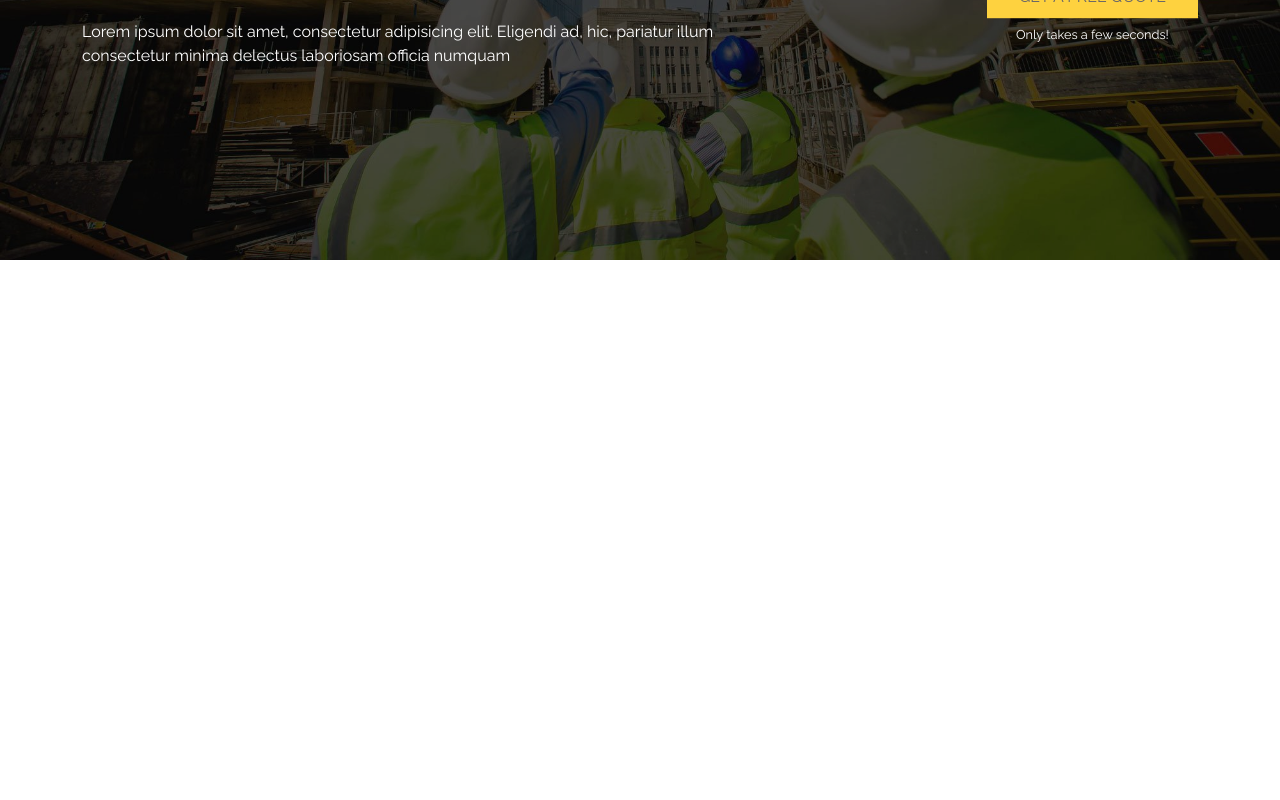
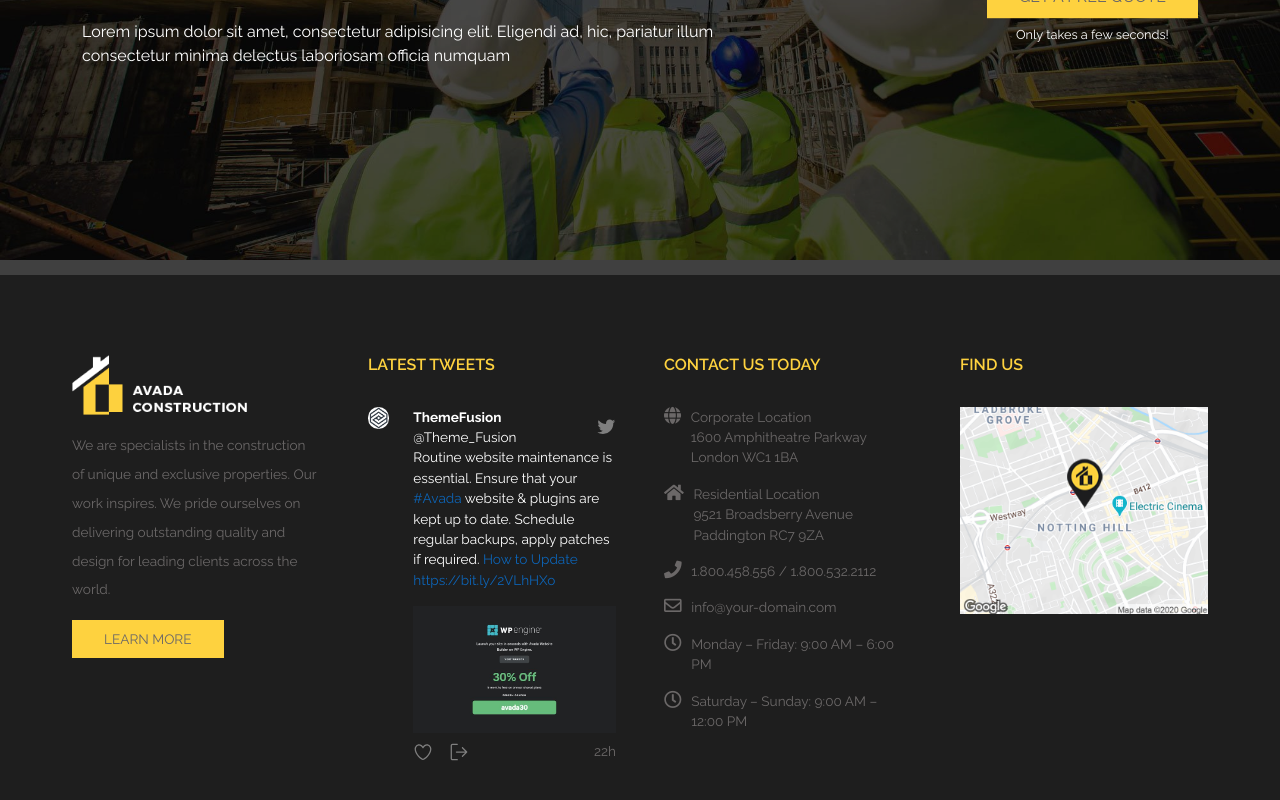
Before and after one commit to cochy98/proj-html-vuejs, a Vue app: page / in a window 1280 px wide. Shown: the part 6140-6940 px from the top of the page. Before the commit the page ends 6400 px from the top, so only its background shows below. Built offline with nearby package versions, Linux system fonts and the light colour scheme.

Commit message:
Complete 'section#footer-nav'

```diff
--- a/src/assets/scss/_variables.scss
+++ b/src/assets/scss/_variables.scss
@@ -1,4 +1,4 @@
-/* Colore per bg button primari, titoli e footer-top */
+/* Colore per bg button primari, titoli */
 //$primary-color: #1e1e1e;
 $primary-color: #31312f;
 
--- a/src/components/Footer.vue
+++ b/src/components/Footer.vue
@@ -73,10 +73,132 @@
           <button class="my-btn my-btn-yellow">Get a free quote</button>
           <p>Only takes a few seconds!</p>
         </div>
-        <!--  -->
       </div>
     </section>
-    <section id="footer-nav"></section>
+    <section id="footer-nav">
+      <div class="max-hr"></div>
+      <div class="container-fluid">
+        <div class="row gx-5">
+          <div class="col-info col-12 col-md-5 col-lg-3">
+            <img
+              src="../assets/images/footer-logo.png"
+              alt="Avada Logo"
+              class="footer-logo"
+            />
+            <p>
+              We are specialists in the construction of unique and exclusive
+              properties. Our work inspires. We pride ourselves on delivering
+              outstanding quality and design for leading clients across the
+              world.
+            </p>
+            <button class="my-btn my-btn-yellow">Learn more</button>
+          </div>
+          <div class="col-latest-tweets col-12 col-md-5 col-lg-3">
+            <h6>Latest Tweets</h6>
+            <div class="row">
+              <div class="col-2">
+                <img
+                  src="../assets/images/3a74ce3d0532b7773b174c45ca3bd05a_bigger.png"
+                  alt="fusion logo"
+                  class="img-fluid rounded-pill"
+                />
+              </div>
+              <div
+                class="col-10 d-flex justify-content-between align-items-center"
+              >
+                <div>
+                  <p class="fw-bold m-0">ThemeFusion</p>
+                  <p class="m-0">@Theme_Fusion</p>
+                </div>
+                <img
+                  src="../assets/images/image (1).svg"
+                  alt="Twitter Icon"
+                  class="social-icon"
+                />
+              </div>
+              <div class="offset-2 col-10">
+                <p>
+                  Routine website maintenance is essential. Ensure that your
+                  <span>#Avada</span> website & plugins are kept up to date.
+                  Schedule regular backups, apply patches if required.
+                  <span>How to Update https://bit.ly/2VLhHXo</span>
+                </p>
+                <img
+                  src="../assets/images/En2TRxLW4AEiWUN.jpeg"
+                  alt="Promo Image"
+                  class="img-fluid"
+                />
+                <div class="row py-2">
+                  <div
+                    class="
+                      col-12
+                      d-flex
+                      justify-content-between
+                      align-items-center
+                    "
+                  >
+                    <div>
+                      <img
+                        src="../assets/images/image (2).svg"
+                        alt="Hearts Icon"
+                        class="social-icon me-3"
+                      />
+                      <img
+                        src="../assets/images/image (3).svg"
+                        alt="Exit Icon"
+                        class="social-icon"
+                      />
+                    </div>
+                    <p class="m-0 promo-span">22h</p>
+                  </div>
+                </div>
+              </div>
+            </div>
+          </div>
+          <div class="col-contacts col-12 col-md-5 col-lg-3">
+            <h6>Contact us today</h6>
+            <ul>
+              <li>
+                <i class="fas fa-globe"></i>
+                <div>
+                  <p>Corporate Location</p>
+                  <p>1600 Amphitheatre Parkway</p>
+                  <p>London WC1 1BA</p>
+                </div>
+              </li>
+              <li>
+                <i class="fas fa-home"></i>
+                <div>
+                  <p>Residential Location</p>
+                  <p>9521 Broadsberry Avenue</p>
+                  <p>Paddington RC7 9ZA</p>
+                </div>
+              </li>
+              <li>
+                <i class="fas fa-phone"></i>
+                <p>1.800.458.556 / 1.800.532.2112</p>
+              </li>
+              <li>
+                <i class="far fa-envelope"></i>
+                <p>info@your-domain.com</p>
+              </li>
+              <li>
+                <i class="far fa-clock"></i>
+                <p>Monday – Friday: 9:00 AM – 6:00 PM</p>
+              </li>
+              <li>
+                <i class="far fa-clock"></i>
+                <p>Saturday – Sunday: 9:00 AM – 12:00 PM</p>
+              </li>
+            </ul>
+          </div>
+          <div class="col-find-us col-12 col-md-5 col-lg-3">
+            <h6>Find us</h6>
+            <img src="../assets/images/map.png" alt="Map" class="img-fluid" />
+          </div>
+        </div>
+      </div>
+    </section>
   </footer>
 </template>
 
@@ -149,4 +271,80 @@ section#footer-banner {
     }
   }
 }
+
+section#footer-nav {
+  background-color: #1e1e1e;
+  color: $paragraph-color;
+  font-size: 0.85rem;
+
+  img.social-icon {
+    width: 20px;
+    filter: invert(41%) sepia(2%) saturate(7%) hue-rotate(189deg)
+      brightness(101%) contrast(100%);
+  }
+
+  h6 {
+    text-transform: uppercase;
+    color: $secondary-color;
+    margin-bottom: 2rem;
+    font-weight: 600;
+  }
+
+  div.max-hr {
+    height: 15px;
+    background-color: #404040;
+  }
+
+  .container-fluid {
+    padding: 5rem 4.5rem 0;
+
+    div.col-info {
+      img.footer-logo {
+        height: 60px;
+      }
+
+      p {
+        line-height: 1.8rem;
+        margin: 1rem 0;
+      }
+    }
+
+    div.col-latest-tweets {
+      color: white;
+
+      span {
+        color: rgb(13, 100, 182);
+      }
+
+      p.promo-span {
+        color: $paragraph-color;
+      }
+    }
+
+    div.col-contacts {
+      ul {
+        padding: 0;
+        margin: 0;
+
+        li {
+          display: flex;
+          padding-bottom: 1rem;
+
+          i {
+            font-size: 1.1rem;
+            padding-right: 0.6rem;
+          }
+
+          p {
+            margin: 0;
+          }
+        }
+      }
+    }
+  }
+
+  .container-fluid > .row > div.col-12 {
+    padding-bottom: 5rem;
+  }
+}
 </style>
```
Also changed, not shown: src/assets/images/map.png (added).
